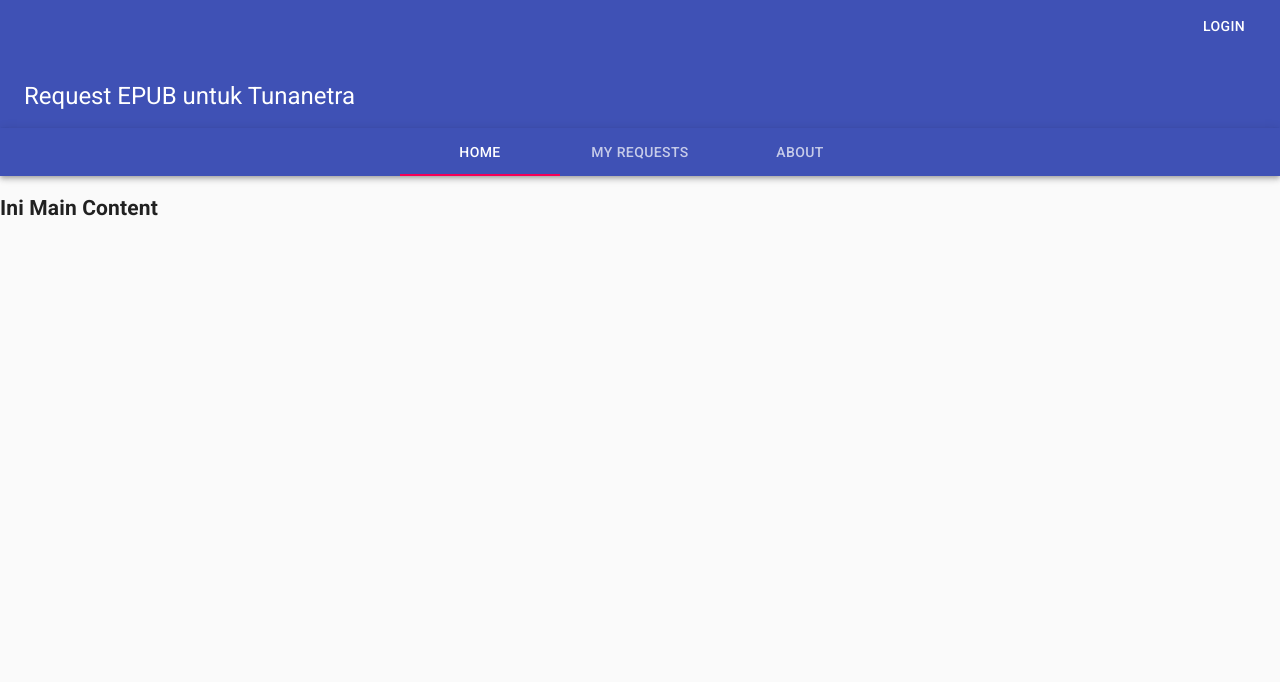
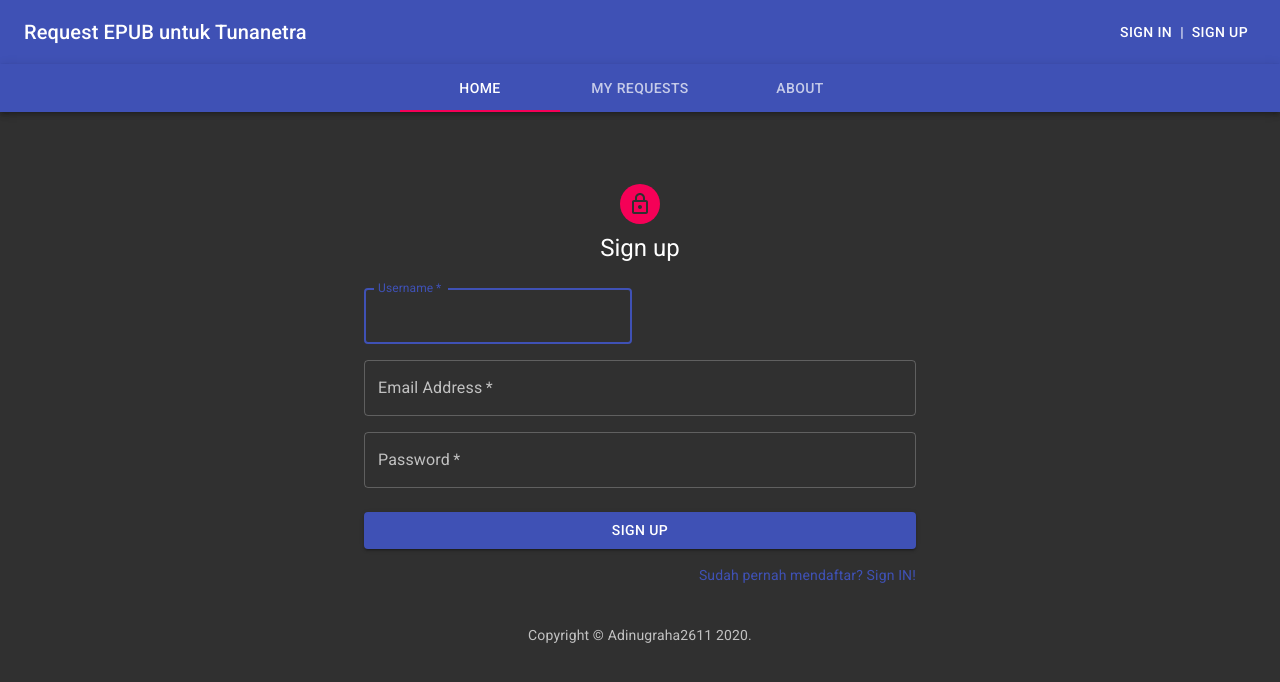
Before and after one commit to Nugi26/request-epub-web, a React (Vite) app: page /signup in a window 1280 px wide. Shown: the top 682 px of the page. Built offline with nearby package versions, Linux system fonts and the light colour scheme; no server answers.

Commit message:
add sign up form

```diff
--- a/package.json
+++ b/package.json
@@ -22,6 +22,7 @@
     "@material-ui/icons": "^4.9.1",
     "@types/react": "^16.9.55",
     "fontsource-roboto": "^3.0.3",
+    "graphql": "^15.4.0",
     "react": "^16.14.0",
     "react-dom": "^16.14.0",
     "react-router-dom": "^5.2.0"
--- a/src/app.js
+++ b/src/app.js
@@ -1,15 +1,41 @@
 import React from 'react';
 import ReactDOM from 'react-dom';
 import CssBaseline from '@material-ui/core/CssBaseline';
-import 'fontsource-roboto';
+import { ThemeProvider, createMuiTheme } from '@material-ui/core/styles';
 import Pages from './pages';
+import {
+  ApolloClient,
+  ApolloProvider,
+  createHttpLink,
+  InMemoryCache,
+} from '@apollo/client';
+
+const cache = new InMemoryCache();
+const uri = process.env.API_URI;
+const httpLink = createHttpLink({ uri });
+
+const client = new ApolloClient({
+  // link: authLink.concat(httpLink),
+  uri,
+  cache,
+  connectToDevTools: true,
+});
+
+// theme settings
+const theme = createMuiTheme({
+  palette: {
+    type: 'dark',
+  },
+});
 
 const App = () => {
   return (
-    <React.Fragment>
-      <CssBaseline />
-      <Pages />
-    </React.Fragment>
+    <ApolloProvider client={client}>
+      <ThemeProvider theme={theme}>
+        <CssBaseline />
+        <Pages />
+      </ThemeProvider>
+    </ApolloProvider>
   );
 };
 
--- a/src/components/Header.js
+++ b/src/components/Header.js
@@ -1,24 +1,17 @@
 import React from 'react';
+import { Link } from 'react-router-dom';
+import { makeStyles } from '@material-ui/core/styles';
 import AppBar from '@material-ui/core/AppBar';
 import Toolbar from '@material-ui/core/Toolbar';
-import IconButton from '@material-ui/core/IconButton';
+import Typography from '@material-ui/core/Typography';
 import Button from '@material-ui/core/Button';
-import Typography from '@material-ui/core/Typography';
-import { makeStyles } from '@material-ui/core/styles';
 
 const useStyles = makeStyles(theme => ({
   root: {
     flexGrow: 1,
   },
-  toolbar: {
-    minHeight: 128,
-    alignItems: 'flex-start',
-    paddingTop: theme.spacing(1),
-    paddingBottom: theme.spacing(2),
-  },
   title: {
     flexGrow: 1,
-    alignSelf: 'flex-end',
   },
 }));
 
@@ -28,17 +21,16 @@ export default function Header() {
   return (
     <div className={classes.root}>
       <AppBar position="static">
-        <Toolbar className={classes.toolbar}>
-          <Typography
-            className={classes.title}
-            variant="h5"
-            component="h1"
-            noWrap
-          >
+        <Toolbar>
+          <Typography variant="h6" className={classes.title} component="h1">
             Request EPUB untuk Tunanetra
           </Typography>
-          <Button aria-label="Login" edge="end" color="inherit">
-            Login
+          <Button component={Link} color="inherit" to="/signin">
+            Sign in
+          </Button>
+          <span>|</span>
+          <Button component={Link} color="inherit" to="/signup">
+            Sign up
           </Button>
         </Toolbar>
       </AppBar>
--- a/src/components/Layout.js
+++ b/src/components/Layout.js
@@ -1,13 +1,16 @@
 import React from 'react';
 import Header from './Header';
 import Navigation from './Navigation';
+import Container from '@material-ui/core/Container';
 
 const Layout = ({ children }) => {
   return (
     <React.Fragment>
       <Header />
       <Navigation />
-      <main>{children}</main>
+      <Container>
+        <main>{children}</main>
+      </Container>
     </React.Fragment>
   );
 };
--- a/src/components/Navigation.js
+++ b/src/components/Navigation.js
@@ -13,15 +13,7 @@ function a11yProps(index) {
 }
 
 function LinkTab(props) {
-  return (
-    <Tab
-      component="Link"
-      onClick={event => {
-        event.preventDefault();
-      }}
-      {...props}
-    />
-  );
+  return <Tab component={Link} {...props} />;
 }
 
 const useStyles = makeStyles(theme => ({
@@ -31,7 +23,7 @@ const useStyles = makeStyles(theme => ({
   },
 }));
 
-export default function NavTabs() {
+export default function Navigation() {
   const classes = useStyles();
   const [value, setValue] = React.useState(0);
 
--- a/src/gql/query.js
+++ b/src/gql/query.js
@@ -1,7 +1,8 @@
 import { gql } from '@apollo/client';
 
 const SEARCH_BOOK = gql`
-  query searchBook($keywords: String) {
+  query searchBook($keywords: String!) {
+    searchBook(keywords: $keywords) {
       totalItems
       items {
         gbook_id
@@ -20,6 +21,12 @@ const SEARCH_BOOK = gql`
         requestedId
       }
     }
+  }
 `;
 
-export { SEARCH_BOOK };
+const HELLO = gql`
+  query {
+    hello
+  }
+`;
+export { SEARCH_BOOK, HELLO };
--- /dev/null
+++ b/src/pages/about.js
@@ -0,0 +1,11 @@
+import React from 'react';
+
+const About = () => {
+  return (
+    <div>
+      {' '}
+      <h2> About Page</h2>
+    </div>
+  );
+};
+export default About;
--- a/src/pages/home.js
+++ b/src/pages/home.js
@@ -1,6 +1,14 @@
 import React from 'react';
 import { useQuery } from '@apollo/client';
-import { SEARCH_BOOK } from '../gql/query';
+import { SEARCH_BOOK, HELLO } from '../gql/query';
 
-const Home = () => {};
+const Home = () => {
+  // query search
+  const { data, loading, error, variables } = useQuery(SEARCH_BOOK, {
+    variables: { keywords: 'andrea hirata' },
+  });
+  if (loading) return 'Loading...';
+  if (error) return `Error! ${error.message}`;
+  return <div>{JSON.stringify(data.searchBook)}</div>;
+};
 export default Home;
--- a/src/pages/index.js
+++ b/src/pages/index.js
@@ -1,13 +1,21 @@
 import React from 'react';
+import { BrowserRouter as Router, Redirect, Route } from 'react-router-dom';
 import Layout from '../components/Layout';
+import Home from './home';
+import MyRequests from './myrequests';
+import About from './about';
+import SignUp from './SignUp';
 
 const Pages = () => {
   return (
-    <React.Fragment>
+    <Router>
       <Layout>
-        <h2>Ini Main Content</h2>
+        <Route exact path="/" component={Home} />
+        <Route path="/myrequests" component={MyRequests} />
+        <Route path="/about" component={About} />
+        <Route path="/signup" component={SignUp} />
       </Layout>
-    </React.Fragment>
+    </Router>
   );
 };
 
--- /dev/null
+++ b/src/pages/myrequests.js
@@ -0,0 +1,10 @@
+import React from 'react';
+
+const MyRequests = () => {
+  return (
+    <div>
+      <h2>My Requests</h2>
+    </div>
+  );
+};
+export default MyRequests;
--- /dev/null
+++ b/src/pages/signup.js
@@ -0,0 +1,120 @@
+import React from 'react';
+import Avatar from '@material-ui/core/Avatar';
+import { Link as RouterLink } from 'react-router-dom';
+import Button from '@material-ui/core/Button';
+import TextField from '@material-ui/core/TextField';
+import Link from '@material-ui/core/Link';
+import Grid from '@material-ui/core/Grid';
+import Box from '@material-ui/core/Box';
+import LockOutlinedIcon from '@material-ui/icons/LockOutlined';
+import Typography from '@material-ui/core/Typography';
+import { makeStyles } from '@material-ui/core/styles';
+import Container from '@material-ui/core/Container';
+
+function Copyright() {
+  return (
+    <Typography variant="body2" color="textSecondary" align="center">
+      {'Copyright © '}
+      <Link color="inherit" href="https://github.com/adinugraha2611/">
+        Adinugraha2611
+      </Link>{' '}
+      {new Date().getFullYear()}
+      {'.'}
+    </Typography>
+  );
+}
+
+const useStyles = makeStyles(theme => ({
+  paper: {
+    marginTop: theme.spacing(8),
+    display: 'flex',
+    flexDirection: 'column',
+    alignItems: 'center',
+  },
+  avatar: {
+    margin: theme.spacing(1),
+    backgroundColor: theme.palette.secondary.main,
+  },
+  form: {
+    width: '100%', // Fix IE 11 issue.
+    marginTop: theme.spacing(3),
+  },
+  submit: {
+    margin: theme.spacing(3, 0, 2),
+  },
+}));
+
+export default function SignUp() {
+  const classes = useStyles();
+
+  return (
+    <Container maxWidth="sm">
+      <div className={classes.paper}>
+        <Avatar className={classes.avatar}>
+          <LockOutlinedIcon />
+        </Avatar>
+        <Typography component="h2" variant="h5">
+          Sign up
+        </Typography>
+        <form className={classes.form} noValidate>
+          <Grid container spacing={2}>
+            <Grid item xs={12} sm={6}>
+              <TextField
+                name="username"
+                variant="outlined"
+                required
+                fullWidth
+                id="username"
+                label="Username"
+                autoFocus
+              />
+            </Grid>
+            <Grid item xs={12}>
+              <TextField
+                variant="outlined"
+                required
+                fullWidth
+                id="email"
+                label="Email Address"
+                name="email"
+                type="email"
+                autoComplete="email"
+              />
+            </Grid>
+            <Grid item xs={12}>
+              <TextField
+                variant="outlined"
+                required
+                fullWidth
+                name="password"
+                label="Password"
+                type="password"
+                id="password"
+                autoComplete="current-password"
+              />
+            </Grid>
+          </Grid>
+          <Button
+            type="submit"
+            fullWidth
+            variant="contained"
+            color="primary"
+            className={classes.submit}
+          >
+            Sign Up
+          </Button>
+          <Grid container justify="flex-end">
+            <Grid item>
+              <Link component={RouterLink} to="/signin" variant="body">
+                Sudah pernah mendaftar? Sign IN!
+              </Link>
+            </Grid>
+          </Grid>
+        </form>
+      </div>
+      <Box mt={5}>
+        <Copyright />
+      </Box>
+    </Container>
+  );
+}
```
Also changed, not shown: src/pages/signin.js (added), 1 other file (tests, documents, lock files or other folders). Lines whose indentation alone changed are shown as unchanged.
